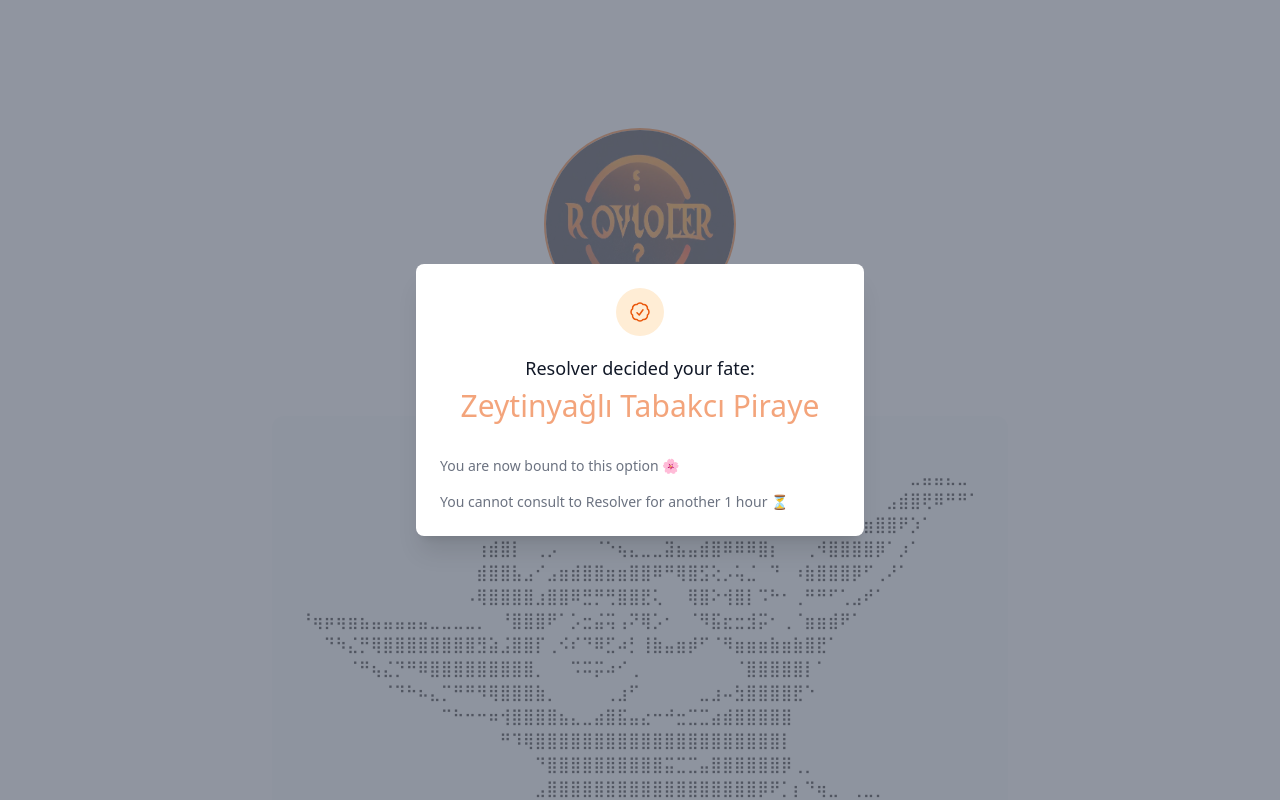
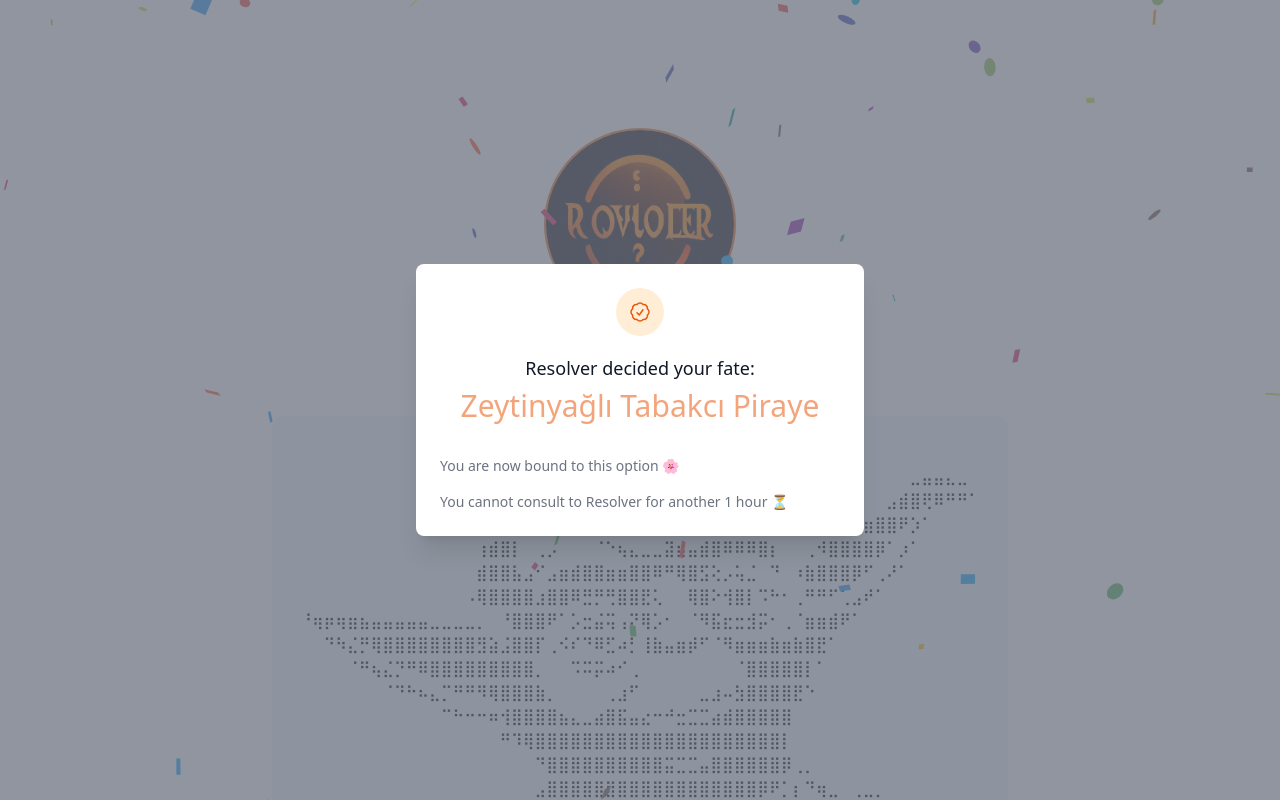
Before and after one commit to oriondevelops/resolver, a Next.js app: page / in a window 1280 px wide. Both pictures are taken after a click on the button "Resolve!". Shown: the top 800 px of the page. Built offline with nearby package versions, Linux system fonts and the light colour scheme.

Commit message:
Add confetti to resolve

```diff
--- a/app/page.js
+++ b/app/page.js
@@ -4,6 +4,7 @@ import {useRef} from 'react';
 import {useEffect} from 'react';
 import ResolveModal from './components/ResolveModal.jsx'
 import Logo from './components/Logo.jsx'
+import Confetti from 'react-confetti';
 
 export default function Home() {
     const [options, setOptions] = useState([
@@ -27,6 +28,7 @@ export default function Home() {
     const [resolveModalOpen, setResolveModalOpen] = useState(false);
     const [selectedOption, setSelectedOption] = useState(null);
     const [currentTime, setCurrentTime] = useState(new Date());
+    const [showConfetti, setShowConfetti] = useState(false);
     const formRef = useRef();
 
     // set in state when the user last resolved an option
@@ -143,6 +145,7 @@ export default function Home() {
         // Alert the name of the selected option
         setSelectedOption(selectedOption.name);
         setResolveModalOpen(true)
+        setShowConfetti(true);
         // set the last resolved time to now
         setLastResolved(new Date());
     }
@@ -297,6 +300,15 @@ export default function Home() {
                     </div>
                 </>
             )}
+            {showConfetti && (
+                <Confetti
+                    width={window.innerWidth}
+                    height={window.innerHeight}
+                    recycle={false}
+                    numberOfPieces={200}
+                    gravity={0.2}
+                />
+            )}
             {resolveModalOpen &&
                 <ResolveModal isOpen={resolveModalOpen}
                               onClose={() => {
--- a/package.json
+++ b/package.json
@@ -20,6 +20,7 @@
     "next": "13.3.0",
     "postcss": "8.4.22",
     "react": "18.2.0",
+    "react-confetti": "^6.1.0",
     "react-dom": "18.2.0",
     "tailwindcss": "3.3.1"
   }
```
Also changed, not shown: 1 other file (tests, documents, lock files or other folders).
